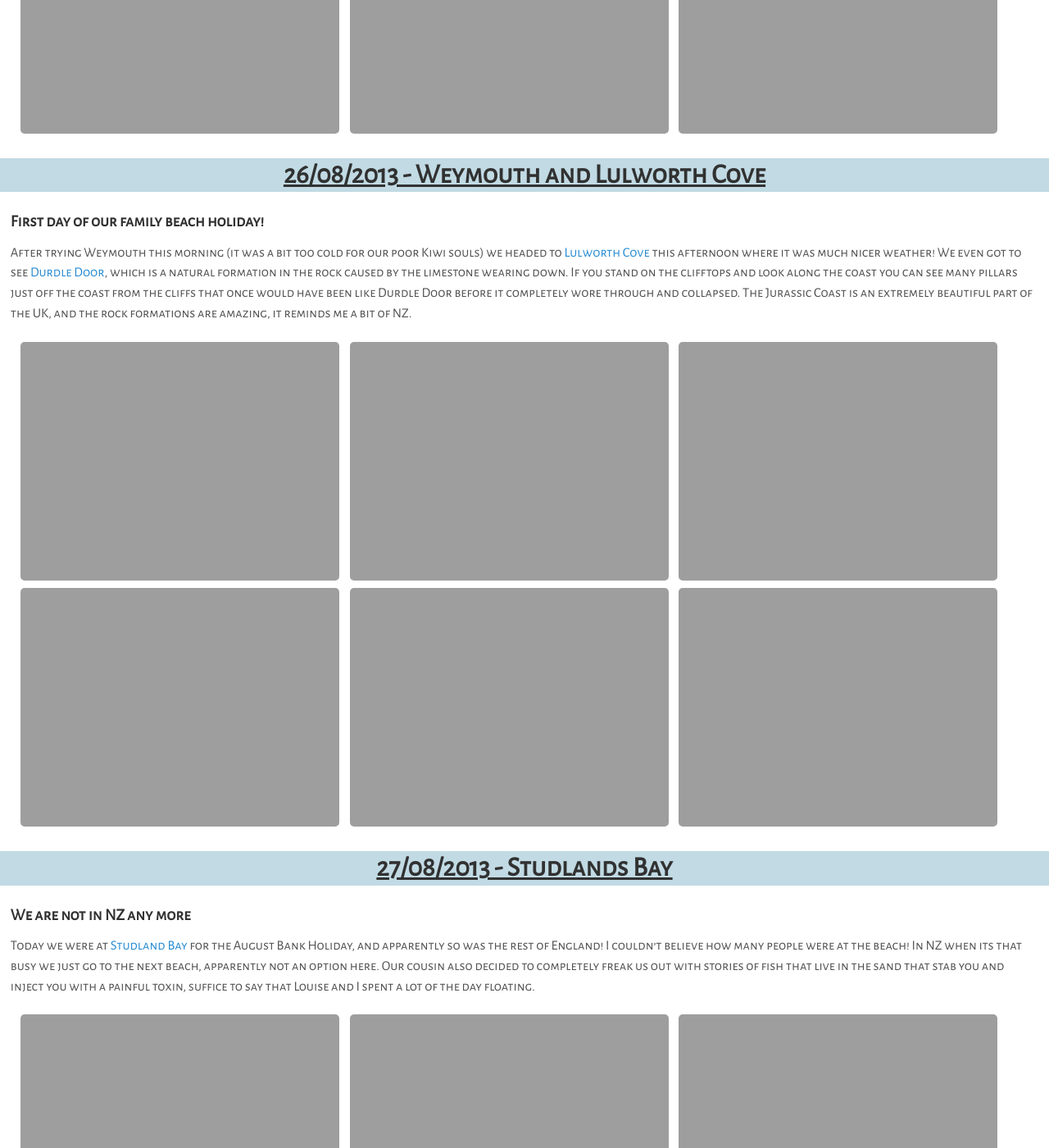
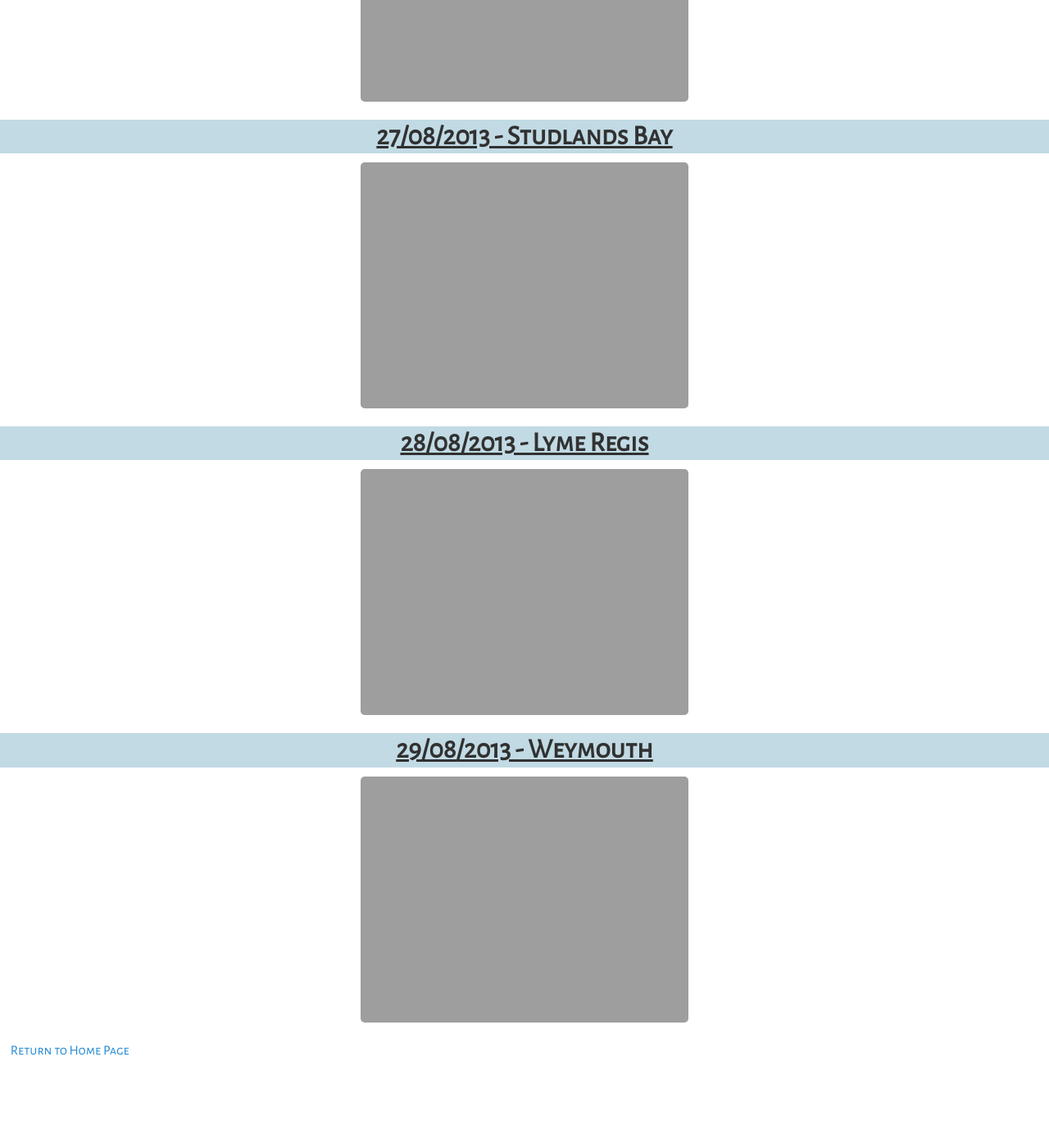
Before and after one commit to foopod/Travel-Website, a Jekyll site: the page built from _posts/2013-08-24-FamilySummerHoliday.md, in a window 1280 px wide and 1400 px high, scrolled down 699 px. Shown: the whole window at 82% size. Built offline with Jekyll 4.4.1, drawn with Linux system fonts in a browser that asks for light colours; after the commit the page ends 2058 px from its top, so only the background shows below that; some of the changed text lies outside the part shown.

Commit message:
Update 2013-08-24-FamilySummerHoliday.md

```diff
--- a/_posts/2013-08-24-FamilySummerHoliday.md
+++ b/_posts/2013-08-24-FamilySummerHoliday.md
@@ -12,71 +12,19 @@
 ---
 
 <h1>24/08/2013 - The Stock Gaylard Oak Fair</h1>
-<h4>Our first English County Fair!</h4>
-
-Our first day of family holiday down in Dorset! We headed to the <a target="_blank" href="http://www.stockgaylard.com/the-oak-fair.asp">Oak Fair</a> near Sturminster Newton and finally got to catch up with Andy and Tina and meet the kids for the first time.
-There were owls, tractors, tea, a blow up pub and rain.It all felt like a proper welcome to an English summer holiday!
-
-<img src="https://adventuresofthetravellingtwins.com/Photos/2013-08-24-DorsetFair/DSCF2620.JPG" class="image1">
-<img src="https://adventuresofthetravellingtwins.com/Photos/2013-08-24-DorsetFair/DSCF2637.JPG" class="image1">
-<img src="https://adventuresofthetravellingtwins.com/Photos/2013-08-24-DorsetFair/DSCF2641.JPG" class="image1">
-<img src="https://adventuresofthetravellingtwins.com/Photos/2013-08-24-DorsetFair/DSCF2642.JPG" class="image1">
-<img src="https://adventuresofthetravellingtwins.com/Photos/2013-08-24-DorsetFair/DSCF2625.JPG" class="image1">
-<img src="https://adventuresofthetravellingtwins.com/Photos/2013-08-24-DorsetFair/DSCF2626.JPG" class="image1">
+<a target="_blank" href="adventuresofthretravellingtwins.com/subposts/DorsetFair"><img src="https://adventuresofthetravellingtwins.com/Photos/2013-08-24-DorsetFair/DSCF2616.JPG" class="images3"></a>
 
 <h1>26/08/2013 - Weymouth and Lulworth Cove</h1>
-<h4>First day of our family beach holiday!</h4>
-
-After trying Weymouth this morning (it was a bit too cold for our poor Kiwi souls) we headed to <a target="_blank" href="https://www.visit-dorset.com/things-to-do/lulworth-cove-p807263">Lulworth Cove</a> this afternoon where it was much nicer weather! We even got to see <a target="_blank" href="https://www.visit-dorset.com/things-to-do/durdle-door-p1262763">Durdle Door</a>, which is a natural formation in the rock caused by the limestone wearing down. If you stand on the clifftops and look along the coast you can see many pillars just off the coast from the cliffs that once would have been like Durdle Door before it completely wore through and collapsed.
-The Jurassic Coast is an extremely beautiful part of the UK, and the rock formations are amazing, it reminds me a bit of NZ.
-
-<img src="https://adventuresofthetravellingtwins.com/Photos/2013-08-26-LulworthCove/P1000914.JPG" class="image1">
-<img src="https://adventuresofthetravellingtwins.com/Photos/2013-08-26-LulworthCove/IMG_3827.JPG" class="image1">
-<img src="https://adventuresofthetravellingtwins.com/Photos/2013-08-26-LulworthCove/P1000885.JPG" class="image1">
-<img src="https://adventuresofthetravellingtwins.com/Photos/2013-08-26-LulworthCove/DSCF2654.JPG" class="image1">
-<img src="https://adventuresofthetravellingtwins.com/Photos/2013-08-26-LulworthCove/DSCF2656.JPG" class="image1">
-<img src="https://adventuresofthetravellingtwins.com/Photos/2013-08-26-LulworthCove/P1000934.JPG" class="image1">
+<a target="_blank" href="adventuresofthretravellingtwins.com/subposts/LulworthCove"><img src="https://adventuresofthetravellingtwins.com/Photos/2013-08-26-LulworthCove/P1000940.JPG" class="images3"></a>
 
 <h1>27/08/2013 - Studlands Bay</h1>
-<h4>We are not in NZ any more</h4>
-
-Today we were at <a target="_blank" href="https://www.nationaltrust.org.uk/studland-bay">Studland Bay</a> for the August Bank Holiday, and apparently so was the rest of England!
-I couldn't believe how many people were at the beach! In NZ when its that busy we just go to the next beach, apparently not an option here.
-Our cousin also decided to completely freak us out with stories of fish that live in the sand that stab you and inject you with a painful toxin, suffice to say that Louise and I spent a lot of the day floating.
-
-<img src="https://adventuresofthetravellingtwins.com/Photos/2013-08-27-Studland/P1000958.JPG" class="image1">
-<img src="https://adventuresofthetravellingtwins.com/Photos/2013-08-27-Studland/P1000954.JPG" class="image1">
-<img src="https://adventuresofthetravellingtwins.com/Photos/2013-08-27-Studland/IMG_3840.JPG" class="image1">
-<img src="https://adventuresofthetravellingtwins.com/Photos/2013-08-27-Studland/DSCF2669.JPG" class="image1">
-<img src="https://adventuresofthetravellingtwins.com/Photos/2013-08-27-Studland/DSCF2671.JPG" class="image1">
-<img src="https://adventuresofthetravellingtwins.com/Photos/2013-08-27-Studland/P1000959.JPG" class="image1">
+<a target="_blank" href="adventuresofthretravellingtwins.com/subposts/Studlands"><img src="https://adventuresofthetravellingtwins.com/Photos/2013-08-27-Studland/IMG_3839.JPG" class="images3"></a>
 
 <h1>28/08/2013 - Lyme Regis</h1>
-<h4>The old family summer holiday stomping ground</h4>
-
-After hearing about Mum and Aunty Cathy's stories of their summer holidays at <a target="_blank" href="http://www.lymeregis.org/">Lyme Regis</a> as children all week we finally got to visit.
-I am still getting used to this pebble beach thing, but at least it keeps the water nice and warm.
-Another thing I could definitely get used to about the English beaches is that you can buy a cup of tea as easily as you can buy an ice cream here!
-
-<img src="https://adventuresofthetravellingtwins.com/Photos/2013-08-28-LymeRegis/DSCF2755.JPG" class="image1">
-<img src="https://adventuresofthetravellingtwins.com/Photos/2013-08-28-LymeRegis/IMG_0583.JPG" class="image1">
-<img src="https://adventuresofthetravellingtwins.com/Photos/2013-08-28-LymeRegis/DSCF2741.JPG" class="image1">
-<img src="https://adventuresofthetravellingtwins.com/Photos/2013-08-28-LymeRegis/DSCF2732.JPG" class="image1">
-<img src="https://adventuresofthetravellingtwins.com/Photos/2013-08-28-LymeRegis/DSCF2736.JPG" class="image1">
-<img src="https://adventuresofthetravellingtwins.com/Photos/2013-08-28-LymeRegis/DSCF2697.JPG" class="image1">
+<a target="_blank" href="adventuresofthretravellingtwins.com/subposts/LymeRegis"><img src="https://adventuresofthetravellingtwins.com/Photos/2013-08-28-LymeRegis/IMG_3891.JPG" class="images3"></a>
 
 <h1>29/08/2013 - Weymouth</h1>
-<h4>It finally feels like a summer holiday!</h4>
+<a target="_blank" href="adventuresofthretravellingtwins.com/subposts/Weymouth"><img src="https://adventuresofthetravellingtwins.com/Photos/2013-08-29-Weymouth/P1010040.JPG" class="images3"></a>
 
-After a week on the coast we finally got a proper beach day!
-Mum and Grandad headed to <a target="_blank" href="http://shaftesburytourism.co.uk/">Shaftsbury</a> for the day and the rest of us hit <a target="_blank" href="https://www.visit-dorset.com/explore/towns/weymouth">Weymouth beach</a> for one last day all together before we all go our seperate ways. We spent the day surfing, swimming, making sand castles and eating ice creams and fish and chips.
-It has been such a good week on the South Coast, I look forward to doing it again some day.
-
-<img src="https://adventuresofthetravellingtwins.com/Photos/2013-08-29-Weymouth/P1010041.JPG" class="image1">
-<img src="https://adventuresofthetravellingtwins.com/Photos/2013-08-29-Weymouth/IMG_0605.JPG" class="image1">
-<img src="https://adventuresofthetravellingtwins.com/Photos/2013-08-29-Weymouth/P1000992.JPG" class="image1">
-<img src="https://adventuresofthetravellingtwins.com/Photos/2013-08-29-Weymouth/P1010038.JPG" class="image1">
-<img src="https://adventuresofthetravellingtwins.com/Photos/2013-08-29-Weymouth/P1010039.JPG" class="image1">
-<img src="https://adventuresofthetravellingtwins.com/Photos/2013-08-29-Weymouth/P1010040.JPG" class="image1">
 
 <a href="https://adventuresofthetravellingtwins.com/">Return to Home Page</a>
```
